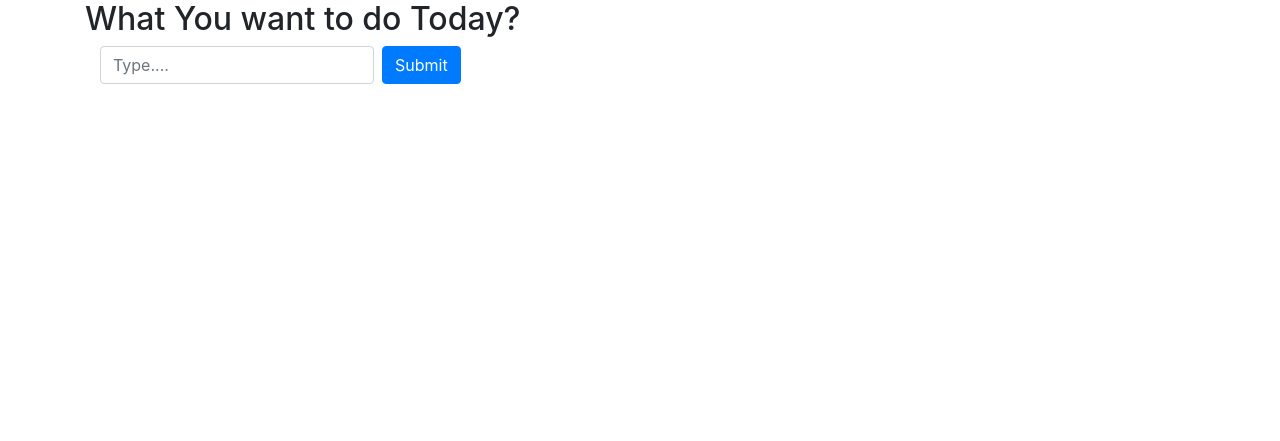
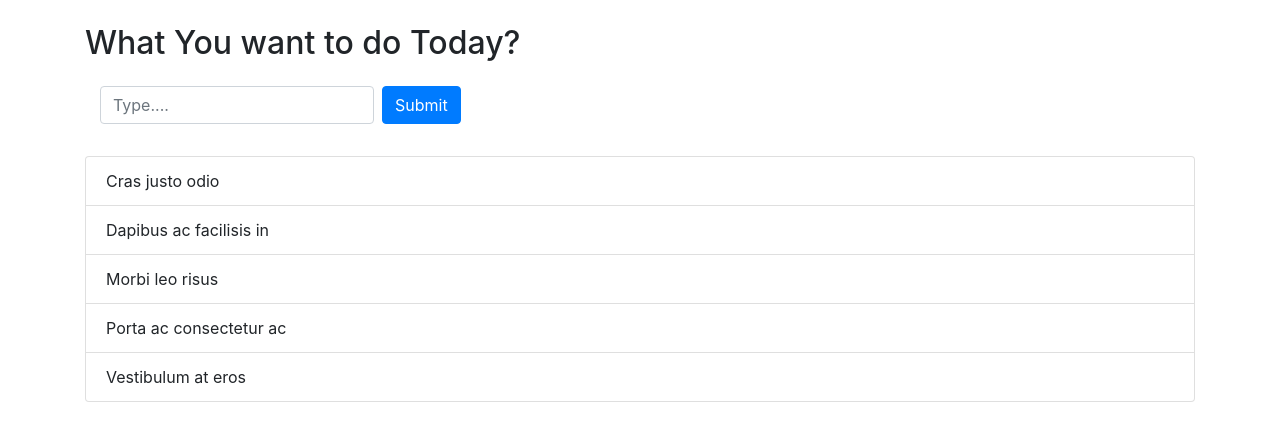
Before and after one commit to niketanmoon/ToDoApp, a Django app: page / in a window 1280 px wide. Shown: the part 56-497 px from the top of the page. Run offline with Django 3.2, Linux system fonts and the light colour scheme; some libraries are stand-ins or nearby versions.

Commit message:
Dummy List

```diff
--- a/src/MyApp/templates/home.html
+++ b/src/MyApp/templates/home.html
@@ -2,10 +2,9 @@
 {% block content %}
   <div class="row">
     <div class="col">
-      <h2>What You want to do Today?</h2>
+      <h2 class='mt-4'>What You want to do Today?</h2>
       <div class="col">
-
-        <form class="form-inline" action="{% url 'add' %}" method="post">
+        <form class="form-inline mt-4" action="{% url 'add' %}" method="post">
            <input
               type="text"
               class="form-control mb-2 mr-sm-2"
@@ -16,4 +15,17 @@
       </div>
     </div>
   </div>
+  <!-- Another Row -->
+  <div class="row">
+    <div class="col mt-4">
+      <ul class="list-group">
+        <li class="list-group-item">Cras justo odio</li>
+        <li class="list-group-item">Dapibus ac facilisis in</li>
+        <li class="list-group-item">Morbi leo risus</li>
+        <li class="list-group-item">Porta ac consectetur ac</li>
+        <li class="list-group-item">Vestibulum at eros</li>
+      </ul>
+    </div>
+
+  </div>
 {% endblock %}
```
